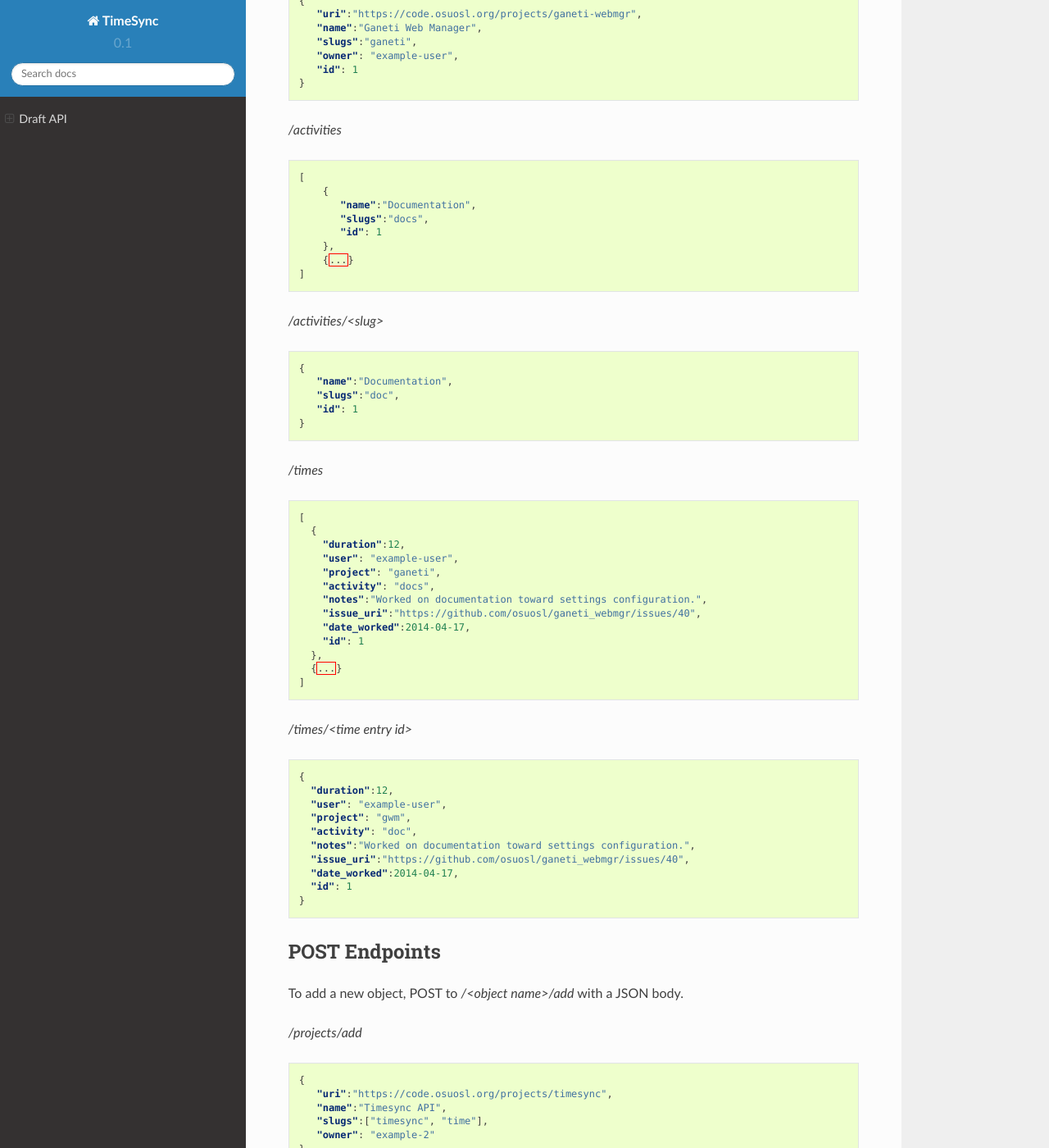
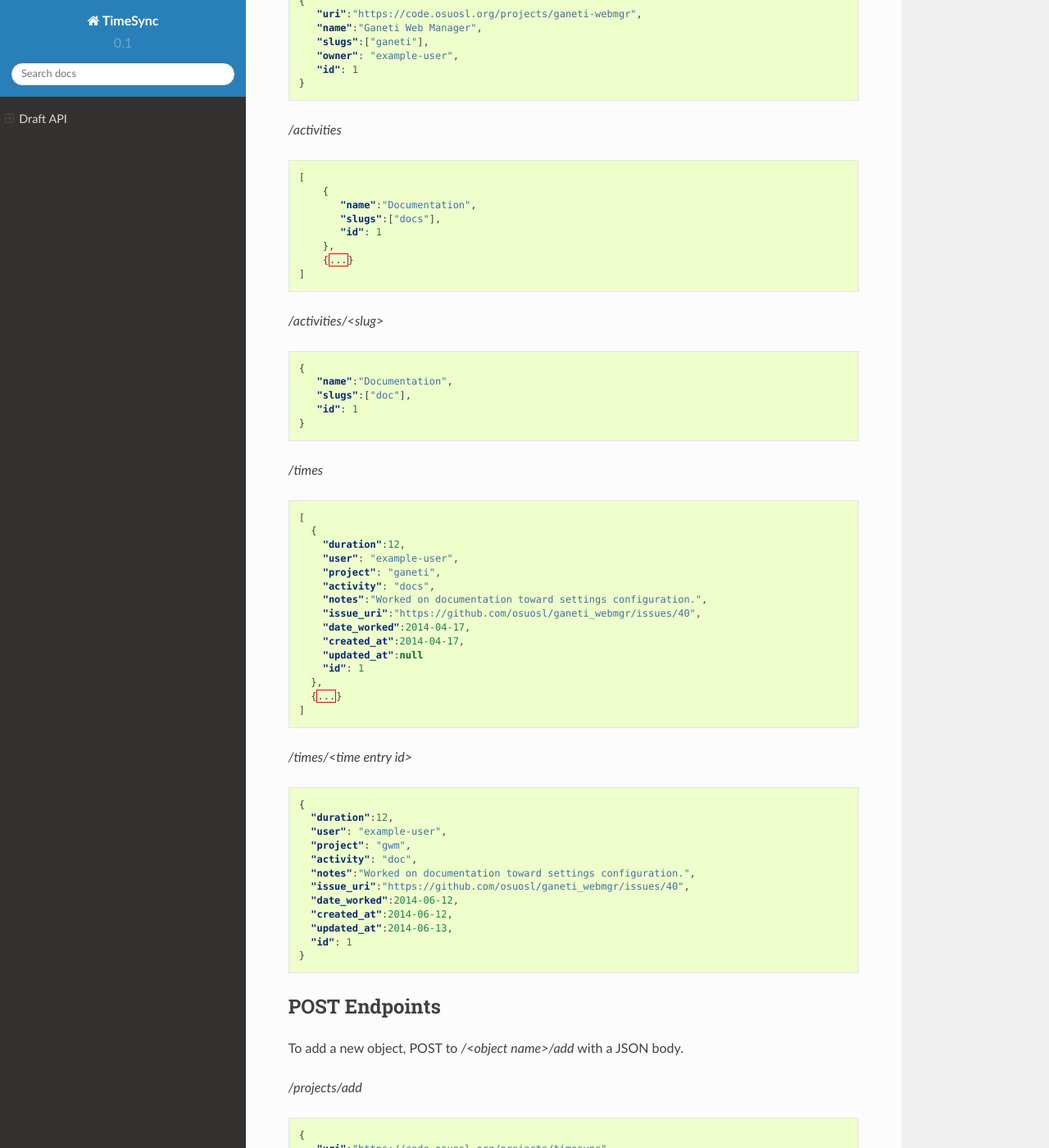
Before and after one commit to osuosl/timesync-node, a Sphinx documentation site: the page built from docs/source/design/draft_api.rst, in a window 1280 px wide and 1400 px high, scrolled down 1095 px. Shown: the whole window at 82% size. Built offline with Sphinx 7.4.7 and the Read the Docs theme 2.0.0, drawn with Linux system fonts in a browser that asks for light colours; some of the changed text lies outside the part shown.

Commit message:
Corrected several typos and mistakes from the last commit.

```diff
--- a/docs/source/design/draft_api.rst
+++ b/docs/source/design/draft_api.rst
@@ -36,7 +36,7 @@ GET Endpoints
       {
          "uri":"https://code.osuosl.org/projects/ganeti-webmgr",
          "name":"Ganeti Web Manager",
-         "slugs":"gwm",
+         "slugs":["gwm"],
          "owner": "example-user",
          "id": 1
       },
@@ -51,7 +51,7 @@ GET Endpoints
     {
        "uri":"https://code.osuosl.org/projects/ganeti-webmgr",
        "name":"Ganeti Web Manager",
-       "slugs":"ganeti",
+       "slugs":["ganeti"],
        "owner": "example-user",
        "id": 1
     }
@@ -63,7 +63,7 @@ GET Endpoints
     [
         {
            "name":"Documentation",
-           "slugs":"docs",
+           "slugs":["docs"],
            "id": 1
         },
         {...}
@@ -75,7 +75,7 @@ GET Endpoints
 
     {
        "name":"Documentation",
-       "slugs":"doc",
+       "slugs":["doc"],
        "id": 1
     }
 
@@ -92,6 +92,8 @@ GET Endpoints
         "notes":"Worked on documentation toward settings configuration.",
         "issue_uri":"https://github.com/osuosl/ganeti_webmgr/issues/40",
         "date_worked":2014-04-17,
+        "created_at":2014-04-17,
+        "updated_at":null
         "id": 1
       },
       {...}
@@ -108,7 +110,9 @@ GET Endpoints
       "activity": "doc",
       "notes":"Worked on documentation toward settings configuration.",
       "issue_uri":"https://github.com/osuosl/ganeti_webmgr/issues/40",
-      "date_worked":2014-04-17,
+      "date_worked":2014-06-12,
+      "created_at":2014-06-12,
+      "updated_at":2014-06-13,
       "id": 1
     }
 
@@ -149,7 +153,9 @@ To add a new object, POST to */<object name>/add* with a JSON body.
       "activity": "gwm",
       "notes":"",
       "issue_uri":"https://github.com/osu-cass/whats-fresh-api/issues/56",
-      "date_worked":null
+      "date_worked":null,
+      "created_at":2014-09-18,
+      "updated_at":null
     }
 
 To update an existing object, PUT to */<object name>/<id>* with a JSON body.
```
